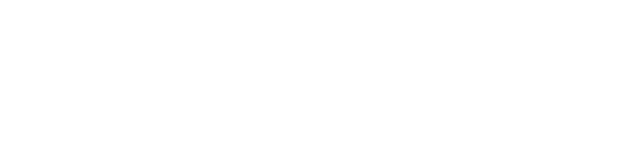
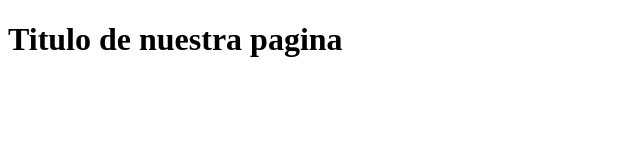
Before and after one commit to VitoSilva1/mi-pagina-web, a plain HTML site: page index.html in a window 1280 px wide. Shown: the whole page, without its empty margins (0-640 px from the left). Drawn offline with Linux system fonts and the light colour scheme.

Commit message:
Modificacion de index

```diff
--- a/index.html
+++ b/index.html
@@ -9,6 +9,10 @@
 
 <body>
 
+    <main>
+        <h1>Titulo de nuestra pagina</h1>
+    </main>
+
 </body>
 
 </html>
```
